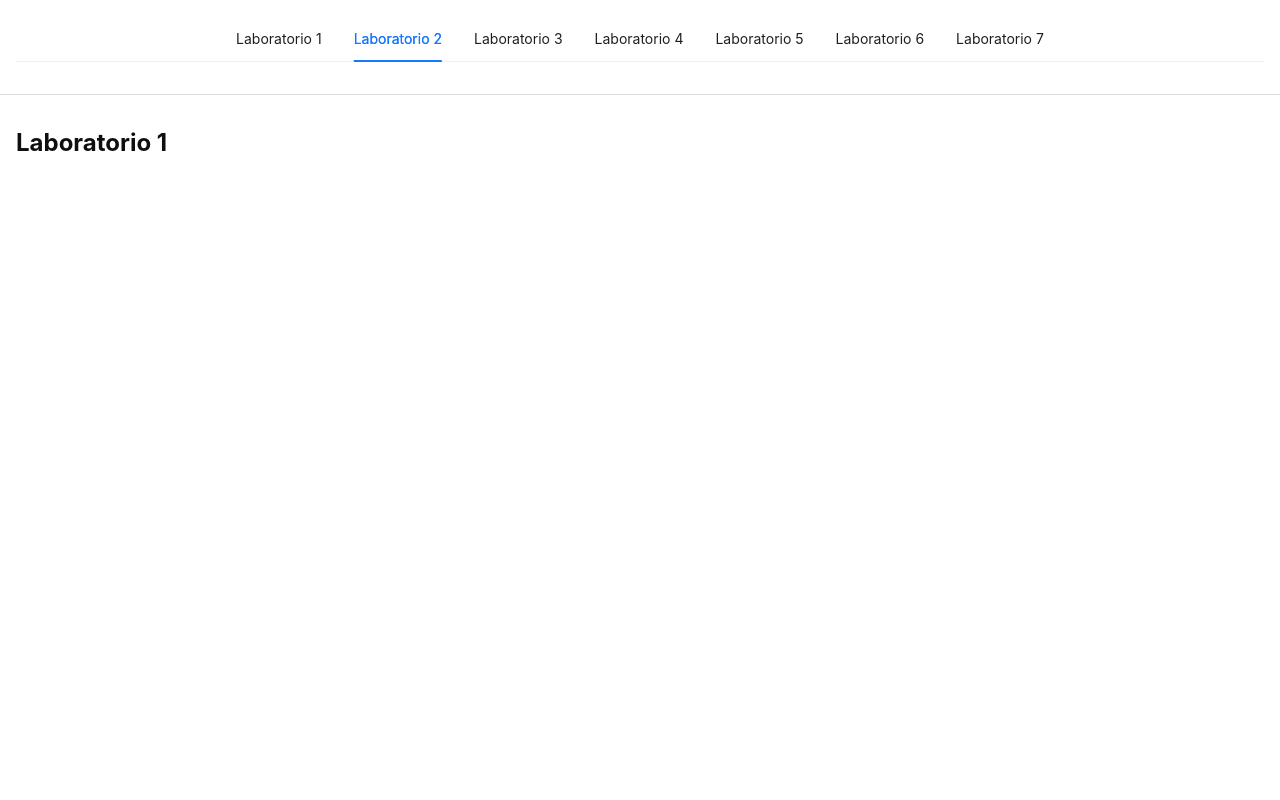
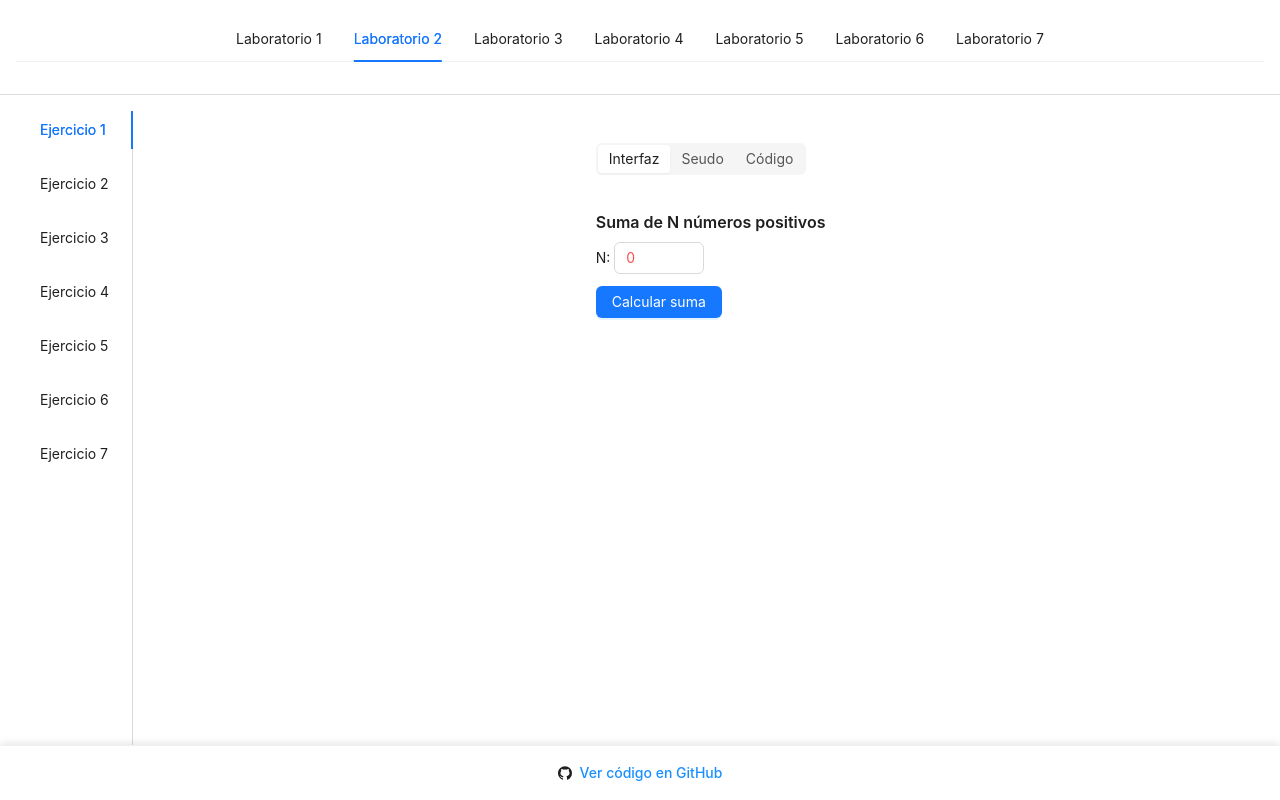
Before and after one commit to IsaacDiaz211/Laboratorios, a React (Vite) app in the folder Laboratorios/: page /lab2 in a window 1280 px wide. Built offline with nearby package versions, Linux system fonts and the light colour scheme.

Commit message:
add page Lab2

```diff
--- a/Laboratorios/src/exercises/lab1/Ex2.tsx
+++ b/Laboratorios/src/exercises/lab1/Ex2.tsx
@@ -4,7 +4,7 @@ import Ex2UI from "./Ex2UI";
 import CodeBlock from "../../components/CodeBlock";
 import Seudo from "../../components/Seudo";
 
-function Ex1() {
+function Ex2() {
   const [tab, setTab] = useState("interfaz");
 
   return (
@@ -50,4 +50,4 @@ function Ex1() {
   );
 }
 
-export default Ex1;
+export default Ex2;
--- a/Laboratorios/src/exercises/lab2/Ex2.tsx
+++ b/Laboratorios/src/exercises/lab2/Ex2.tsx
@@ -0,0 +1,53 @@
+import { useState } from "react";
+import SubTab from "../../components/SubTab";
+import Ex2UI from "./Ex2UI";
+import CodeBlock from "../../components/CodeBlock";
+import Seudo from "../../components/Seudo";
+
+function Ex2() {
+  const [tab, setTab] = useState("interfaz");
+
+  return (
+    <div>
+      <SubTab graph={false} onChange={setTab} value={tab} />
+      {tab === "interfaz" && <Ex2UI />}
+      {tab === "seudo" && (
+        <Seudo code={`Algoritmo “Suma números pares”
+            VAR
+            ENTERO suma, contador, num
+
+            INICIO
+                contador = 0
+                suma = 0
+                ESCRIBIR “Ingrese 200 números enteros positivos”
+                LEER lista
+                MIENTRAS contador < 200
+                        SI lista[contador] >= 0 ENTONCES
+                            SI lista[contador] MOD 2 = 0 ENTONCES
+                                suma = suma + lista[contador]
+                            FIN SI
+                            contador = contador + 1
+                        FIN SI
+                    FIN MIENTRAS
+            ESCRIBIR “El valor de la suma de los números positivos pares ingresados es: ”, suma
+            FIN
+        `} />
+      )}
+      {tab === "codigo" && (
+        <CodeBlock code={`function alg_adding_even(arr: number[]): number {
+            let sum = 0;
+            let i = 0;
+            while (i < 200) {
+                if(arr[i] % 2 === 0) {
+                    sum += arr[i];
+                }
+                i++;
+            }
+            return sum;
+        }`} />
+      )}
+    </div>
+  );
+}
+
+export default Ex2;
--- a/Laboratorios/src/pages/Lab2.tsx
+++ b/Laboratorios/src/pages/Lab2.tsx
@@ -1,9 +1,104 @@
-const Lab2 = () => {
-    return (
-        <div>
-            <h2>Laboratorio 1</h2>
-        </div>
-    )
-};
+import { Tabs } from 'antd';
+import Ex1 from '../exercises/lab2/Ex1';
+import Ex2 from '../exercises/lab2/Ex2';
+//import Ex3 from '../exercises/lab2/Ex3';
+//import Ex4 from '../exercises/lab2/Ex4';
+//import Ex5 from '../exercises/lab21/Ex5';
+//import Ex61 from '../exercises/lab2/Ex6';
+//import Ex62 from '../exercises/lab2/Ex7';
+
+function Lab2() {
+  return (
+    <Tabs
+      tabPosition="left"
+      items={[
+        {
+          label: "Ejercicio 1",
+          key: "1",
+          children:
+            <div style={{
+              display: "flex",
+              justifyContent: "center",
+              paddingTop: "2rem",
+            }}>
+              <Ex1 />
+            </div>,
+        },
+        {
+          label: "Ejercicio 2",
+          key: "2",
+          children:
+            <div style={{
+                display: "flex",
+                justifyContent: "center",
+                paddingTop: "2rem",
+              }}>
+              <Ex2 />
+            </div>,
+        },
+        {
+          label: "Ejercicio 3",
+          key: "3",
+          children:
+            <div style={{
+                display: "flex",
+                justifyContent: "center",
+                paddingTop: "2rem",
+              }}>
+
+            </div>,
+        },
+        {
+          label: "Ejercicio 4",
+          key: "4",
+          children:
+            <div style={{
+                display: "flex",
+                justifyContent: "center",
+                paddingTop: "2rem",
+              }}>
+
+            </div>,
+        },
+        {
+          label: "Ejercicio 5",
+          key: "5",
+          children:
+            <div style={{
+                display: "flex",
+                justifyContent: "center",
+                paddingTop: "2rem",
+              }}>
+
+            </div>,
+        },
+        {
+          label: "Ejercicio 6",
+          key: "6",
+          children:
+            <div style={{
+                display: "flex",
+                justifyContent: "center",
+                paddingTop: "2rem",
+              }}>
+
+            </div>,
+        },
+        {
+          label: "Ejercicio 7",
+          key: "7",
+          children:
+            <div style={{
+                display: "flex",
+                justifyContent: "center",
+                paddingTop: "2rem",
+              }}>
+
+            </div>,
+        },
+      ]}
+    />
+  );
+}
 
 export default Lab2;
```
